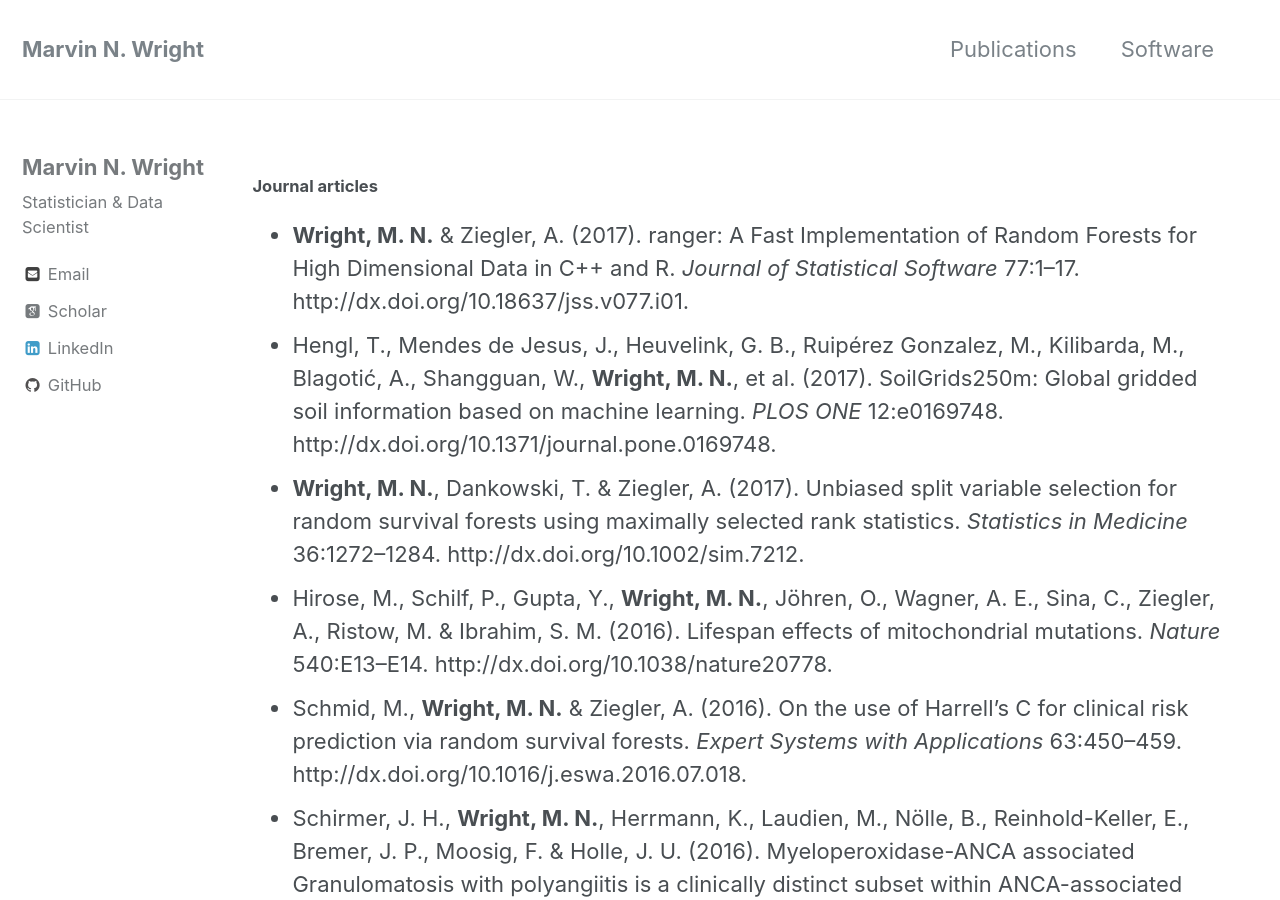
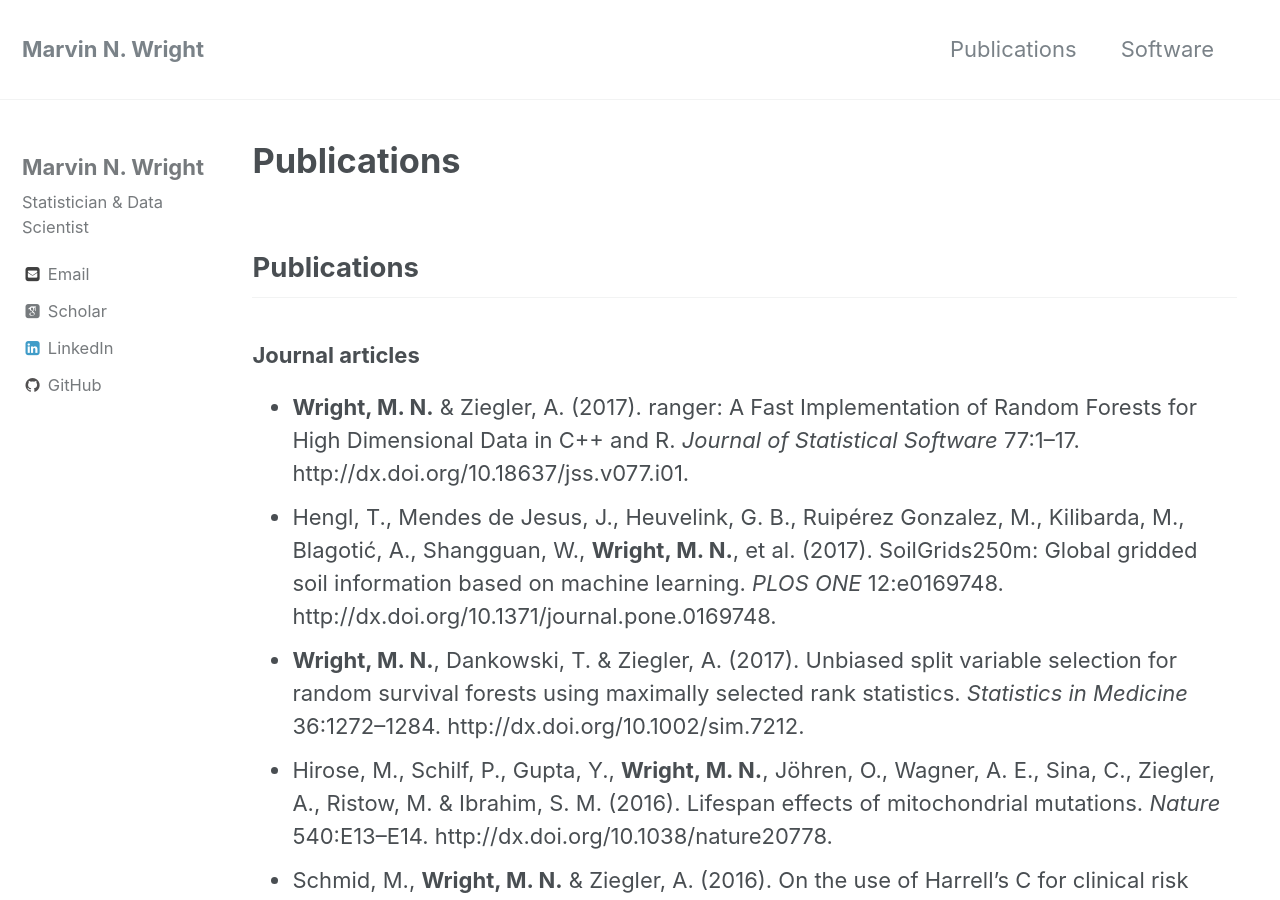
Before and after one commit to mnwright/mnwright.github.io, a Jekyll site: the page built from _pages/publications.md, in a window 1280 px wide and 900 px high. Built offline with Jekyll 4.4.1, drawn with Linux system fonts in a browser that asks for light colours; some web fonts are replaced; our own code applies the rules of GitHub Pages for plain Markdown files.

Commit message:
re-add headings

```diff
--- a/_pages/publications.md
+++ b/_pages/publications.md
@@ -2,7 +2,9 @@
 permalink: /publications/
 ---
 
-#### Journal articles
+## Publications
+
+### Journal articles
 * **Wright, M. N.** & Ziegler, A. (2017). ranger: A Fast Implementation of Random Forests for High Dimensional Data in C++ and R. *Journal of Statistical Software* 77:1–17. http://dx.doi.org/10.18637/jss.v077.i01.
 * Hengl, T., Mendes de Jesus, J., Heuvelink, G. B., Ruipérez Gonzalez, M., Kilibarda, M., Blagotić, A., Shangguan, W., **Wright, M. N.**, et al. (2017). SoilGrids250m: Global gridded soil information based on machine learning. *PLOS ONE* 12:e0169748. http://dx.doi.org/10.1371/journal.pone.0169748.
 * **Wright, M. N.**, Dankowski, T. & Ziegler, A. (2017). Unbiased split variable selection for random survival forests using maximally selected rank statistics. *Statistics in Medicine* 36:1272–1284. http://dx.doi.org/10.1002/sim.7212.
@@ -14,7 +16,7 @@ permalink: /publications/
 * **Wright, M. N.** & Ziegler, A. (2015). Multiple censored data in dentistry: A new statistical model for analyzing lesion size in randomized controlled trials. *Biometrical Journal* 57:384–394. http://dx.doi.org/10.1002/bimj.201400118.
 * Paulick, C., **Wright, M. N.**, Verleger, R. & Keller, K. (2014). Decomposition of 3-way arrays: A comparison of different PARAFAC algorithms. *Chemometrics and Intelligent Laboratory Systems* 137:97–109. http://dx.doi.org/10.1016/j.chemolab.2014.06.009.
 
-#### Talks and Posters
+### Talks and Posters
 * **Wright, M. N.** & Gola, D. (2017). Tutorial: An intuitive approach to machine learning: boosting, nearest neighbors, random forests and support vector machines. *European Mathematical Genetics Meeting 2017.* Tartu, Estonia.
 * **Wright, M. N.** (2017). Random forests: Fast implementations for high throughput omics data and survival endpoints (Invited talk). *Department of Medical Informatics, Biometry and Epidemiology, Ludwig-Maximilians-Universität München.* München, Germany.
 * Ziegler, A. & **Wright, M. N.** (2016). Tutorial: An intuitive approach to machine learning: boosting, nearest neighbors, random forests and support vector machines. *GMDS, DGEpi & IEA-EEF Annual Meeting.* München, Germany.
```
Also changed, not shown: _pages/software.md (+3 -1 lines).
